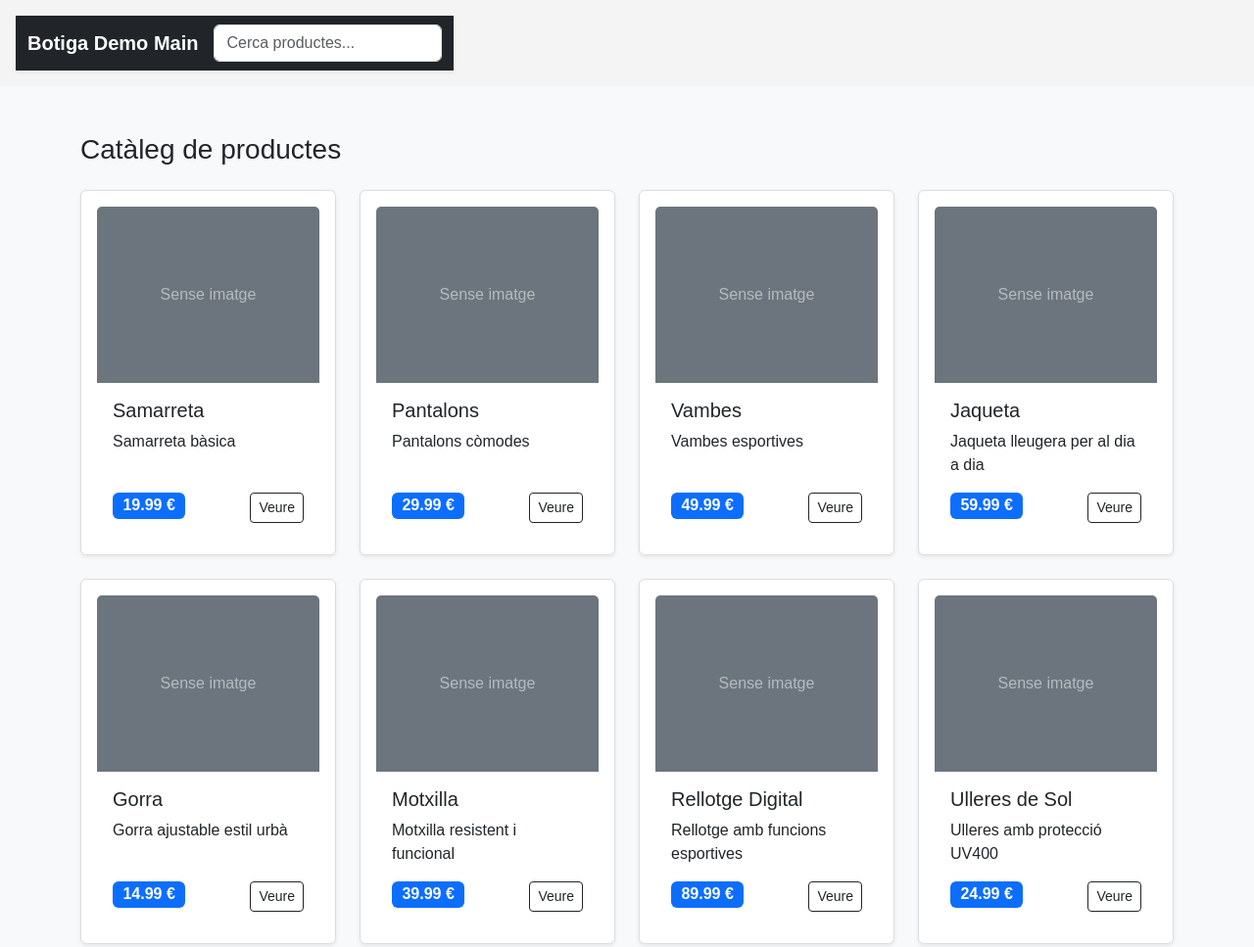
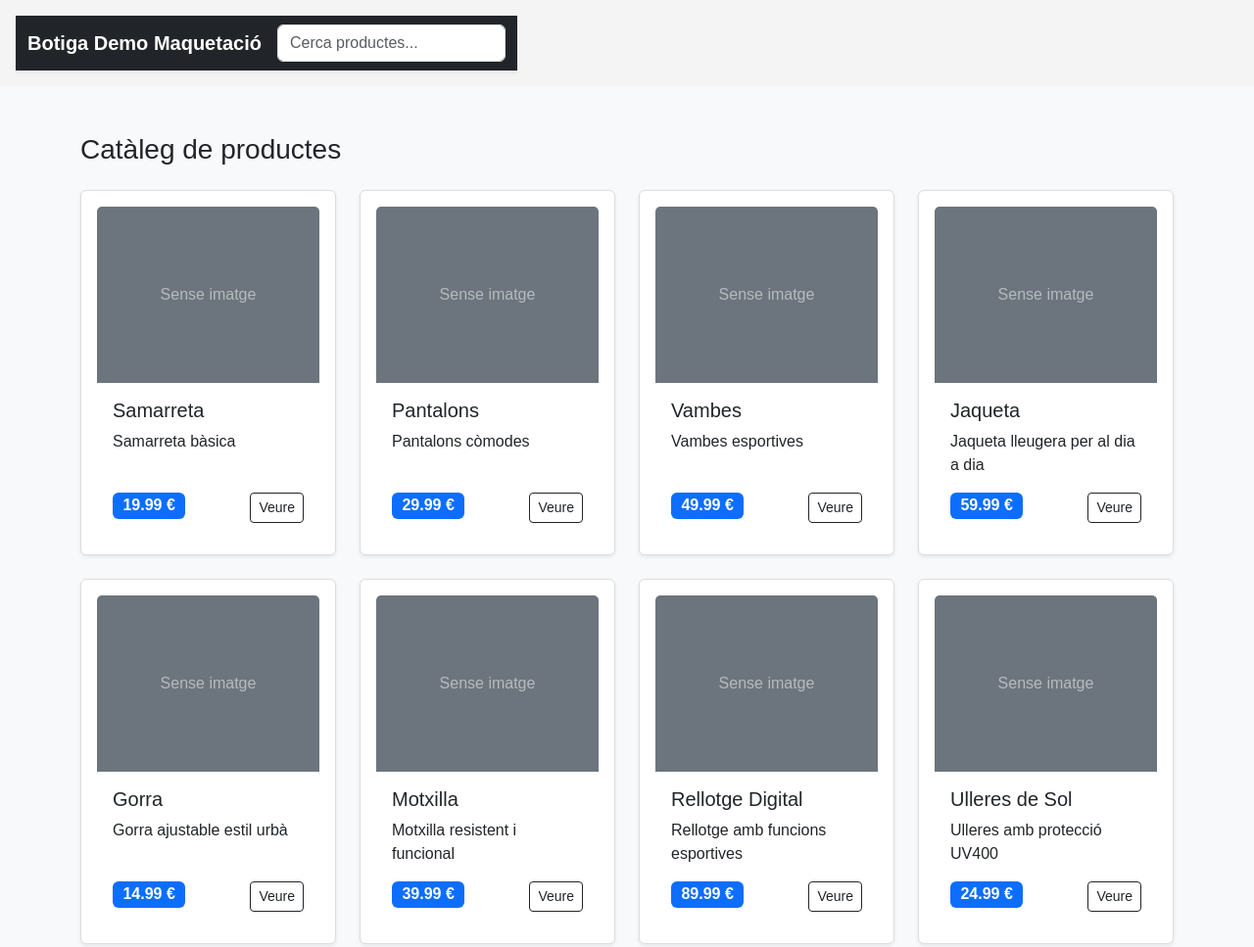
Before and after one commit to CarlesCanals/exercici-git-botiga, a plain HTML site: page index.html in a window 1280 px wide. Shown: the top 967 px of the page at 98% size. Drawn offline with nearby package versions, Linux system fonts and the light colour scheme.

Commit message:
Modificació del títol de la navbar a "Botiga Demo Maquetació"

```diff
--- a/index.html
+++ b/index.html
@@ -25,7 +25,7 @@
     <nav class="navbar navbar-expand-lg navbar-dark bg-dark shadow-sm">
       <div class="container">
         <a class="navbar-brand fw-bold" href="#">
-          Botiga Demo Main
+          Botiga Demo Maquetació
         </a>
 
         <!-- Cercador a la dreta -->
```
